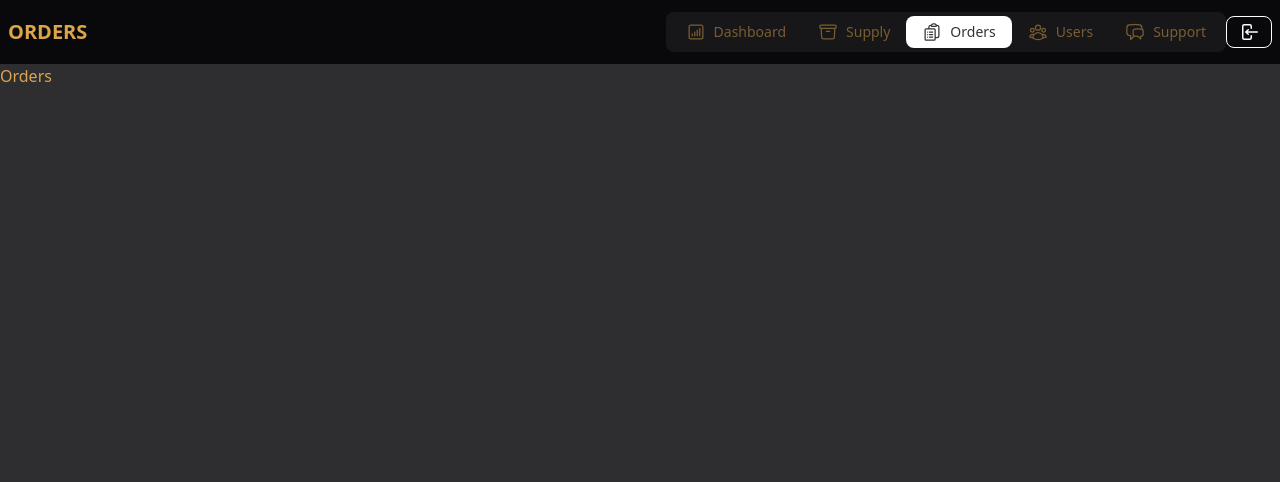
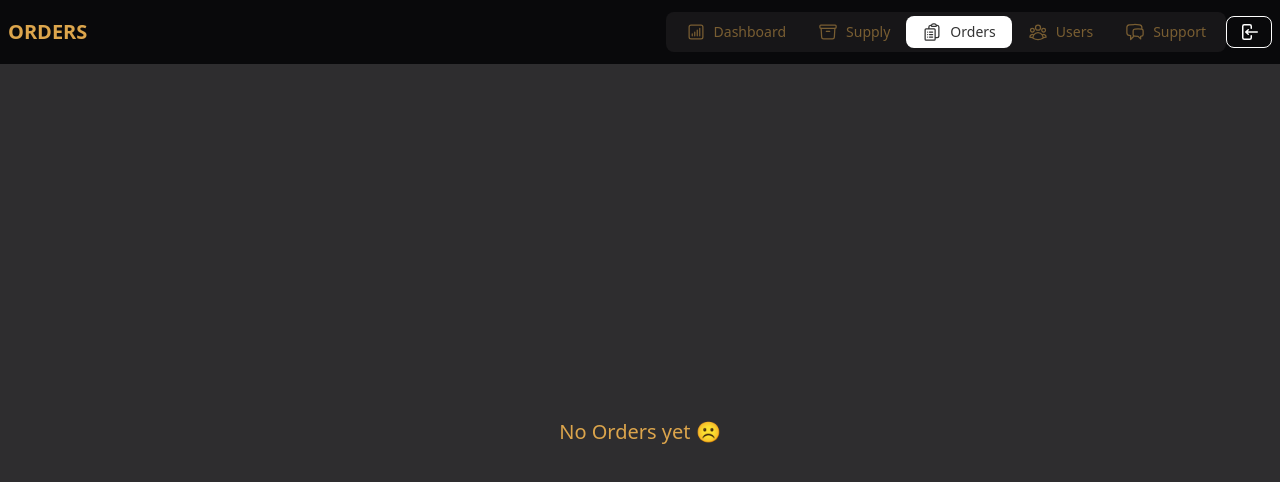
Before and after one commit to dongumayagay/El-Ambrosia, a SvelteKit app: page /admin/orders in a window 1280 px wide. Shown: the top 482 px of the page. Built offline with nearby package versions, Linux system fonts and the light colour scheme.

Commit message:
added placeholder in orders page

```diff
--- a/src/routes/(admin)/admin/orders/+page.svelte
+++ b/src/routes/(admin)/admin/orders/+page.svelte
@@ -1 +1,3 @@
-Orders
+<main class="grid min-h-full place-items-center">
+	<h1 class="text-xl font-medium">No Orders yet ☹</h1>
+</main>
```
